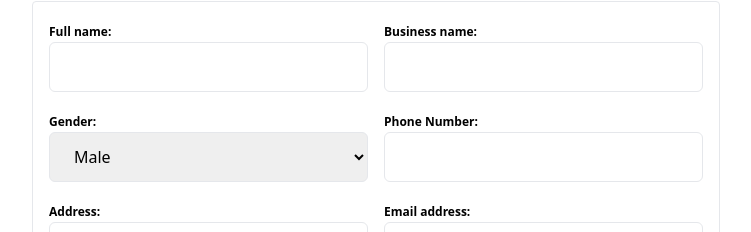
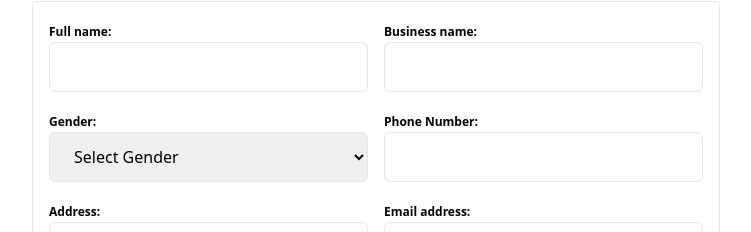
Before and after one commit to Berry-san/Halal-Merchant, a React (Vite) app: page /sign-up in a window 1280 px wide. Shown: the part 201-433 px from the top of the page, without its empty margins (264-1015 px from the left). Built offline with nearby package versions, Linux system fonts and the light colour scheme.

Commit message:
fix: updated merchant type

```diff
--- a/src/api/merchantService.ts
+++ b/src/api/merchantService.ts
@@ -17,7 +17,7 @@ export const merchantService = {
     merchantData: MerchantRegistration
   ): Promise<Merchant> {
     const response = await apiBase.post(`register_merchant`, merchantData)
-    return response.data
+    return response.data.merchantDetails
   },
 
   // Fetch merchant details
--- a/src/pages/auth/SignUp.tsx
+++ b/src/pages/auth/SignUp.tsx
@@ -51,6 +51,7 @@ const Signup: React.FC = () => {
         .oneOf([Yup.ref('password')], 'Passwords must match')
         .required('Confirm password is required'),
     }),
+
     // onSubmit: async () => {
     //   setLoading(true)
 
@@ -115,6 +116,16 @@ const Signup: React.FC = () => {
         }
       )
     },
+  })
+
+  console.log({
+    names: signupValues.values.names,
+    gender: signupValues.values.gender,
+    email: signupValues.values.emailAddress,
+    address: signupValues.values.address,
+    phonenumber: signupValues.values.phonenumber,
+    password: signupValues.values.password,
+    merchant_business_name: signupValues.values.merchant_business_name,
   })
 
   return (
@@ -191,10 +202,11 @@ const Signup: React.FC = () => {
                       onBlur={signupValues.handleBlur}
                       className="w-full px-5 py-3 border rounded-md focus:outline-none"
                     >
-                      <option disabled>--</option>
+                      <option value="" disabled>
+                        Select Gender
+                      </option>
                       <option value="Male">Male</option>
                       <option value="Female">Female</option>
-                      {/* Add more options as needed */}
                     </select>
                     {signupValues.touched.gender &&
                       signupValues.errors.gender && (
--- a/src/shared.types.ts
+++ b/src/shared.types.ts
@@ -83,6 +83,7 @@ export interface MerchantRegistration {
   phonenumber: string
   merchant_business_name: string
   providus_account_no?: string
+  merchantId?: string | number
   status?: number
 }
 
@@ -199,6 +200,7 @@ export interface LoginBody {
 // Response structure from login
 export interface Merchant {
   merchant_id: number
+  // merchantId?: string | number
   names: string
   merchant_business_name: string
   gender: string
```
